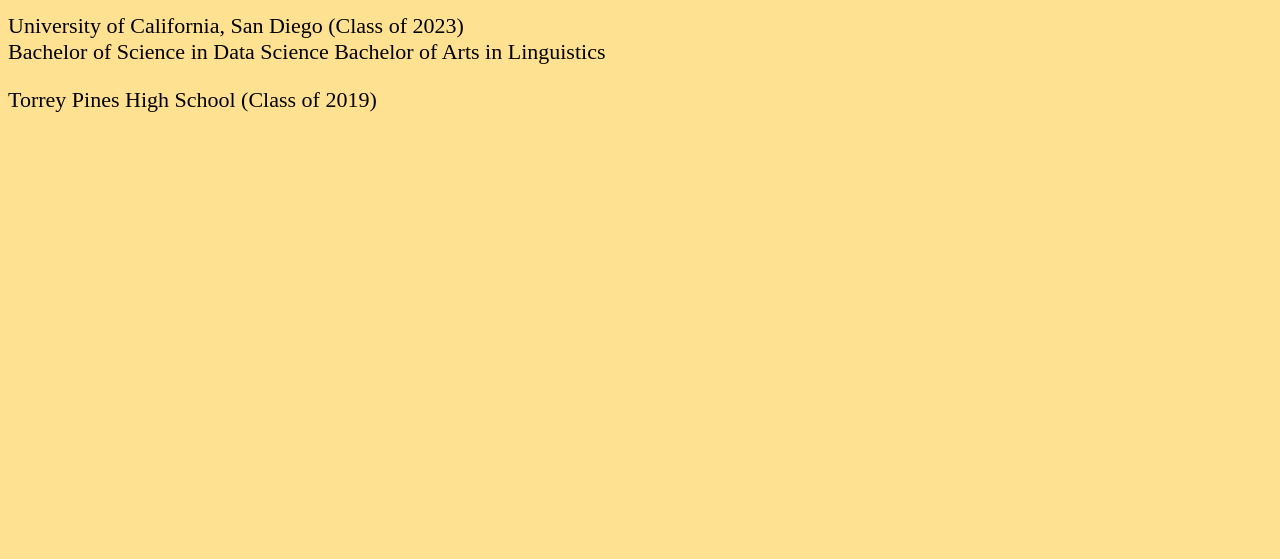
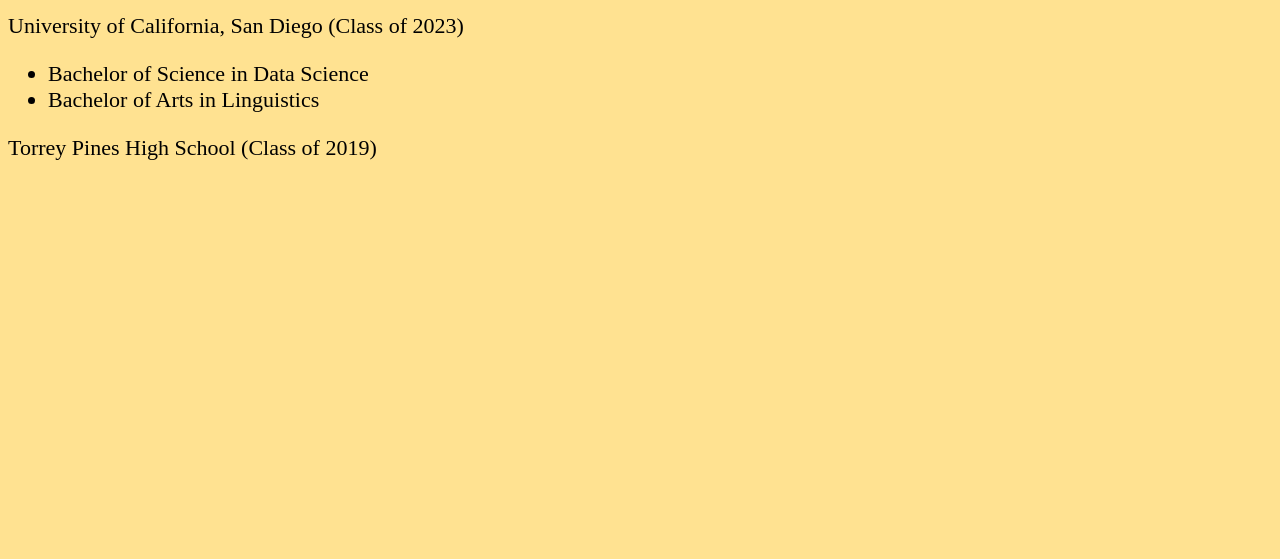
Before and after one commit to yuribz/yuribz.github.io, a plain HTML site: page subpages/about.html in a window 1280 px wide. Shown: the part 241-800 px from the top of the page. Drawn offline with Linux system fonts and the light colour scheme.

Commit message:
Changes to about page

```diff
--- a/subpages/about.html
+++ b/subpages/about.html
@@ -21,8 +21,11 @@
         <h2> Education</h2>
         <p>
             University of California, San Diego (Class of 2023) <br>
-            Bachelor of Science in Data Science
-            Bachelor of Arts in Linguistics
+            <ul>
+                <li>Bachelor of Science in Data Science</li>
+                <li>Bachelor of Arts in Linguistics</li>
+            </ul>
+
         </p>
         <p>
             Torrey Pines High School (Class of 2019)
```
Also changed, not shown: index.html (+2 -2 lines), subpages/projects.html (added), subpages/projects/projects.html (deleted).
